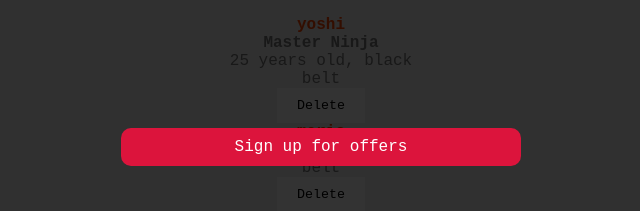
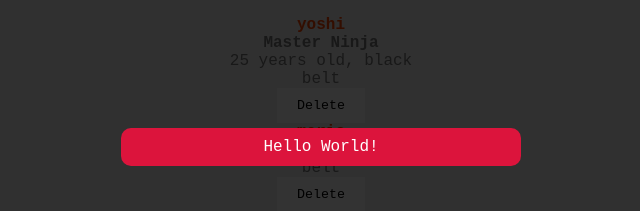
Before and after one commit to dking1342/svelte-intro, a Svelte app: page / in a window 1280 px wide. Shown: the top 211 px of the page, without its empty margins (319-959 px from the left). Built offline with nearby package versions, Linux system fonts and the light colour scheme.

Commit message:
reviewed props

```diff
--- a/src/App.svelte
+++ b/src/App.svelte
@@ -21,7 +21,7 @@
 </script>
 
 
-<Modal />
+<Modal isPromo={true} message="Hello World!" />
 <main>
   {#each people as person (person.id)}
     <div>
--- a/src/components/Model.svelte
+++ b/src/components/Model.svelte
@@ -1,12 +1,13 @@
 <script lang="ts">
+  export let isPromo:boolean = false;
+  export let message:string = "default value";
   let showModal = true;
-  let isPromo = true;
 </script>
 
 {#if showModal}
   <div class="backdrop" class:promo={isPromo}>
     <div class="modal">
-      <p>Sign up for offers</p>
+      <p>{message}</p>
     </div>
   </div>
 {/if}
```
